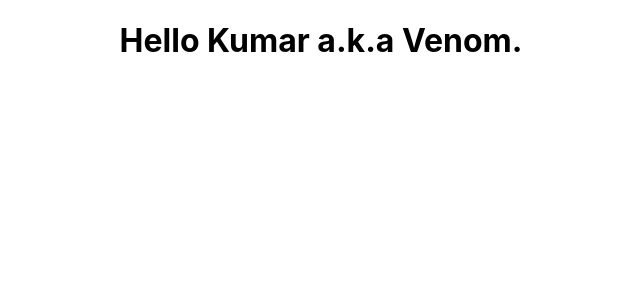
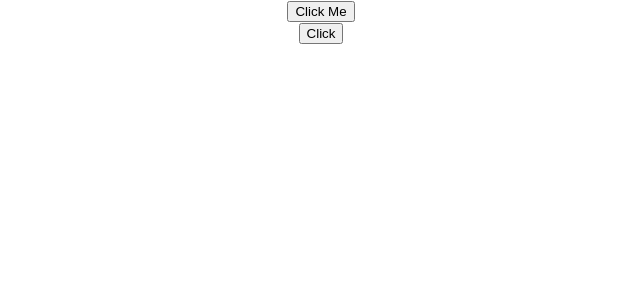
Before and after one commit to harivishvanath7/ReactJs, a React (Create React App) app: page / in a window 1280 px wide. Shown: the top 300 px of the page, without its empty margins (319-959 px from the left). Built offline with nearby package versions, Linux system fonts and the light colour scheme.

Commit message:
3rd commit

```diff
--- a/src/App.js
+++ b/src/App.js
@@ -5,11 +5,14 @@
 import Hello from './components/Hello';
 import Message from './components/Message';
 import Counter from './components/Counter';
+import FunctionClick from './components/FunctionClick';
+import ClassClick from './components/ClassClick';
 
 function App() {
   return (
     <div className="App">
-      <Greet name="Kumar" heroName="Venom" />
+      <FunctionClick />
+      <ClassClick />
     </div>
   );
 }
--- /dev/null
+++ b/src/components/ClassClick.js
@@ -0,0 +1,18 @@
+import React, { Component } from 'react'
+
+class ClassClick extends Component {
+
+  clickhandler(){
+    console.log("Button Clicked")
+  }
+
+  render() {
+    return (
+      <div>
+        <button onClick={this.clickhandler}>Click</button>
+      </div>
+    )
+  }
+}
+
+export default ClassClick
--- /dev/null
+++ b/src/components/FunctionClick.js
@@ -0,0 +1,16 @@
+import React from 'react'
+
+function FunctionClick() {
+
+    function clickHandler(){
+        console.log('Button Clicked')
+    }
+
+  return (
+    <div>
+      <button onClick={clickHandler}>Click Me</button>
+    </div>
+  )
+}
+
+export default FunctionClick
```
